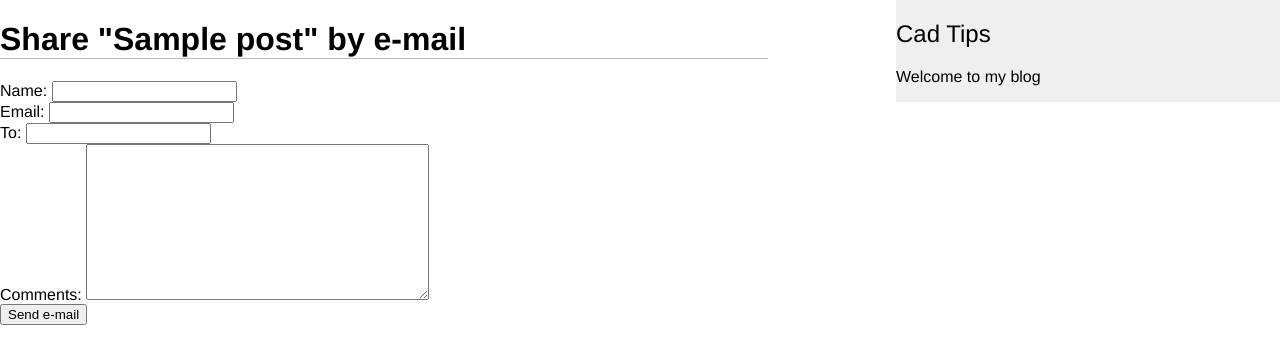
After one commit to DavidHearl/cad-tips, a Django app: page /1/share/ in a window 1280 px wide. The commit adds this page. Shown: the top 364 px of the page. Run offline with Django 4.2, Linux system fonts and the light colour scheme; tables that the repository leaves empty hold one stand-in row (values such as "Sample post").

Commit message:
added the ability to share posts via email

```diff
--- /dev/null
+++ b/blog/forms.py
@@ -0,0 +1,8 @@
+from django import forms
+
+
+class EmailPostForm(forms.Form):
+    name = forms.CharField(max_length=25)
+    email = forms.EmailField()
+    to = forms.EmailField()
+    comments = forms.CharField(required=False, widget=forms.Textarea)
--- a/blog/templates/blog/post/detail.html
+++ b/blog/templates/blog/post/detail.html
@@ -8,4 +8,9 @@
         Published {{ post.publish }} by {{ post.author }}
     </p>
     {{ post.body|linebreaks }}
+    <p>
+        <a href="{% url 'blog:post_share' post.id %}">
+            Share Post
+        </a>
+    </p>
 {% endblock %}
--- a/blog/templates/blog/post/list.html
+++ b/blog/templates/blog/post/list.html
@@ -4,7 +4,11 @@
 
 {% block content %}
 
-    <h1>CAD Tips</h1>
+    <h1>
+        <a href="">
+            CAD Tips
+        </a>
+    </h1>
     {% for post in posts %}
         <div class="post-preview">
             <h2>
--- /dev/null
+++ b/blog/templates/blog/post/share.html
@@ -0,0 +1,24 @@
+{% extends "blog/base.html" %}
+
+{% block title %}Share a post{% endblock %}
+
+{% block content %}
+    {% if sent %}
+        <h1>E-mail successfully sent</h1>
+        <p>
+            "{{ post.title }}" was successfully sent to {{ form.cleaned_data.to }}.
+        </p>
+    {% else %}
+        <h1>Share "{{ post.title }}" by e-mail</h1>
+        <form method="post">
+            {% for field in form %}
+                <div>
+                    {{ field.errors }}
+                    {{ field.label_tag }} {{ field }}
+                </div>
+            {% endfor %}
+            {% csrf_token %}
+            <input type="submit" value="Send e-mail">
+        </form>
+    {% endif %}
+{% endblock %}
--- a/blog/urls.py
+++ b/blog/urls.py
@@ -7,4 +7,5 @@ urlpatterns = [
     path('', views.post_list, name='post_list'),
     # path('', views.PostListView.as_view(), name='post_list'),
     path('<int:year>/<int:month>/<int:day>/<slug:post>/', views.post_detail, name='post_detail'),
+    path('<int:post_id>/share/', views.post_share, name='post_share'),
 ]
--- a/blog/views.py
+++ b/blog/views.py
@@ -1,7 +1,10 @@
 from django.shortcuts import render, get_object_or_404
 from django.core.paginator import Paginator, EmptyPage, PageNotAnInteger
 from .models import Post
+from .forms import EmailPostForm
 from django.views.generic import ListView
+from django.core.mail import send_mail
+
 
 class PostListView(ListView):
     queryset = Post.published
@@ -27,3 +30,23 @@ def post_list(request):
 def post_detail(request, year, month, day, post):
     post = get_object_or_404(Post, slug=post, status='published', publish__year=year, publish__month=month, publish__day=day)
     return render(request, 'blog/post/detail.html', {'post': post})
+
+
+def post_share(request, post_id):
+    post = get_object_or_404(Post, id=post_id, status='published')
+    sent = False
+
+    if request.method == 'POST':
+        form = EmailPostForm(request.POST)
+        if form.is_valid():
+            cd = form.cleaned_data
+            post_url = request.build_absolute_uri(post.get_absolute_url())
+            subject = f"{cd['name']} recommends you read {post.title}"
+            message = f"Read {post.title} at {post_url}\n\n" \
+                      f"{cd['name']}\'s comments: {cd['comments']}"
+            send_mail(subject, message, 'admin@myblog.com', [cd['to']])
+            sent = True
+    else:
+        form = EmailPostForm()
+
+    return render(request, 'blog/post/share.html', {'post': post, 'form': form, 'sent': sent})
```
Also changed, not shown: cad_tips/settings.py (+9 -0 lines), README.md.
